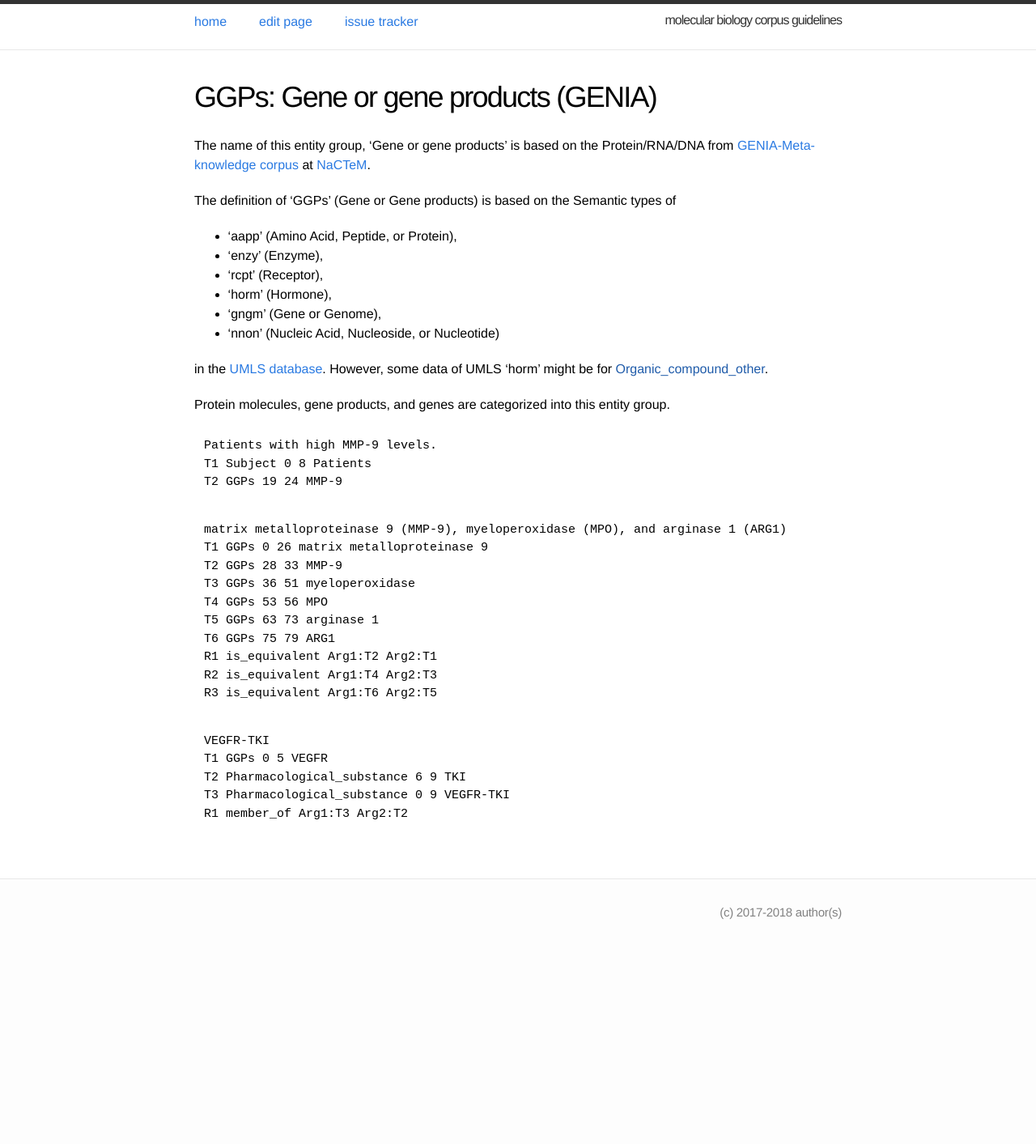
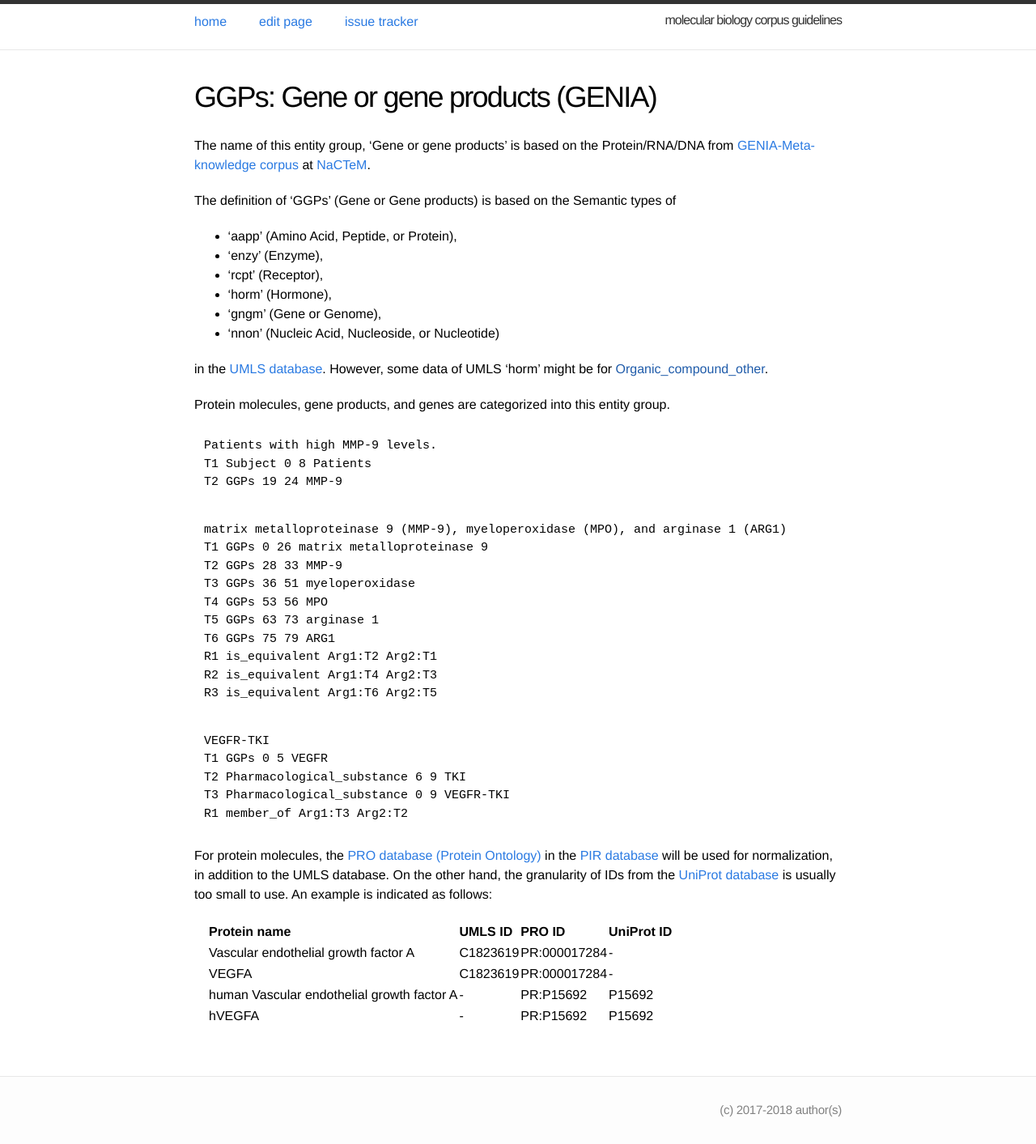
Before and after one commit to ezcatdb/molbiol_lung_corpus-guidelines, a Jekyll site: the page built from _entity/GGPs.md, in a window 1280 px wide. Shown: the whole page at 81% size. Built offline with Jekyll 4.4.1, drawn with Linux system fonts in a browser that asks for light colours; before the commit the page ends 1169 px from its top, so only the background shows below that.

Commit message:
PRO/PIR and UniProt databases & example of IDs included in GGPs.md

```diff
--- a/_entity/GGPs.md
+++ b/_entity/GGPs.md
@@ -22,6 +22,7 @@ The definition of 'GGPs' (Gene or Gene products) is based on the Semantic types
 
 in the <a href="https://www.nlm.nih.gov/research/umls/">UMLS database</a>.
 However, some data of UMLS 'horm' might be for [Organic_compound_other]().
+
 
 Protein molecules, gene products, and genes are categorized into this entity group.
 
@@ -50,4 +51,21 @@ T2 Pharmacological_substance 6 9 TKI
 T3 Pharmacological_substance 0 9 VEGFR-TKI
 R1 member_of Arg1:T3 Arg2:T2
 ~~~
+
+For protein molecules, the <a href="https://proconsortium.org/pro/pro.shtml">PRO database (Protein Ontology)</a> in the <a href="https://proteininformationresource.org/">PIR database</a> will be used for normalization, in addition to the UMLS database.
+On the other hand, the granularity of IDs from the <a href="https://www.uniprot.org/">UniProt database</a> is usually too small to use.
+An example is indicated as follows:
+
+<div style="margin:1em" markdown="1">
+
+| Protein name | UMLS ID | PRO ID | UniProt ID |
+|--------------------------------------------|----------|--------------|--------|
+| Vascular endothelial growth factor A | C1823619 | PR:000017284 | - |
+| VEGFA | C1823619 | PR:000017284 | - |
+| human Vascular endothelial growth factor A | - | PR:P15692 | P15692 |
+| hVEGFA | - | PR:P15692 | P15692 |
+
+</div>
+
+
 <!-- details -->
```
